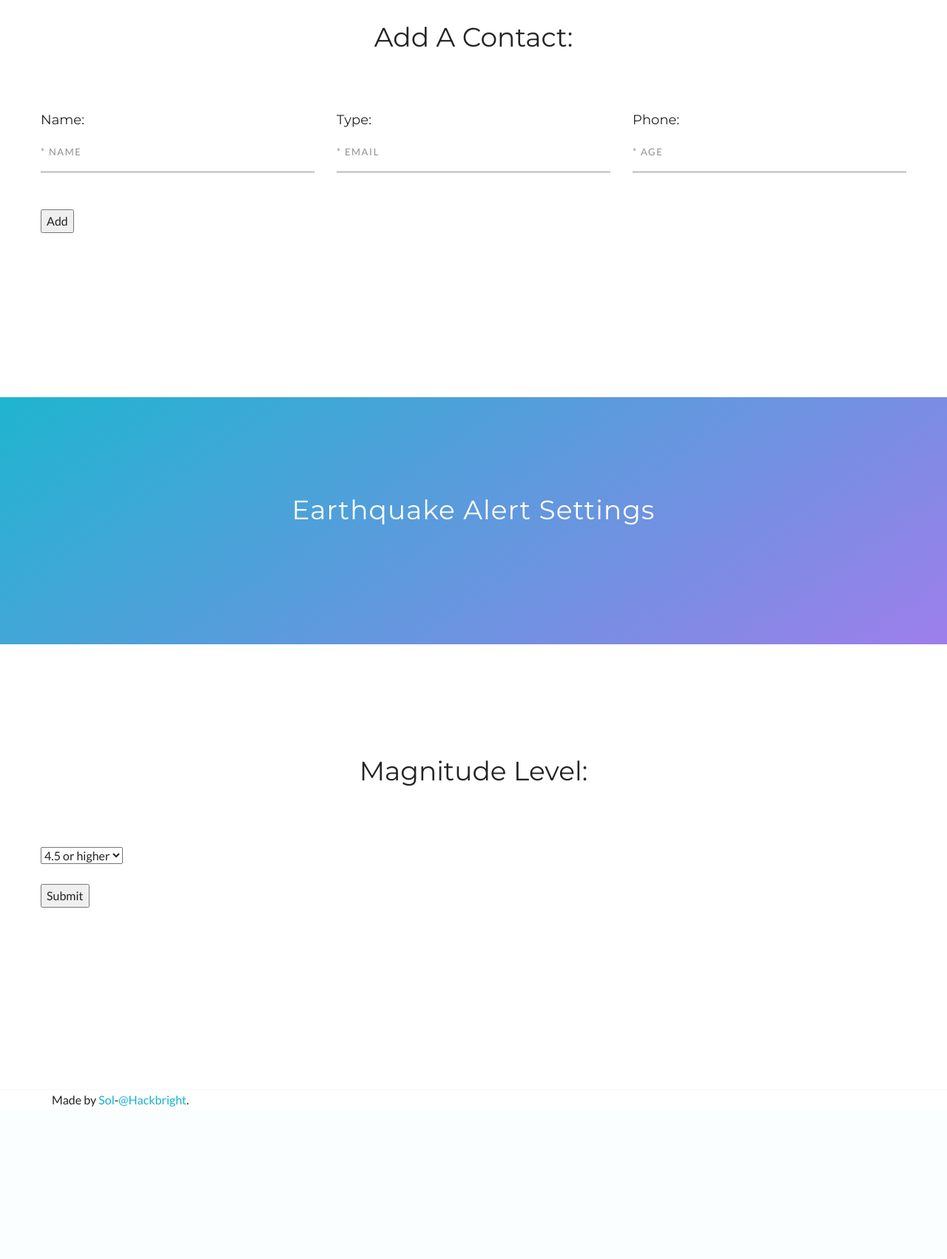
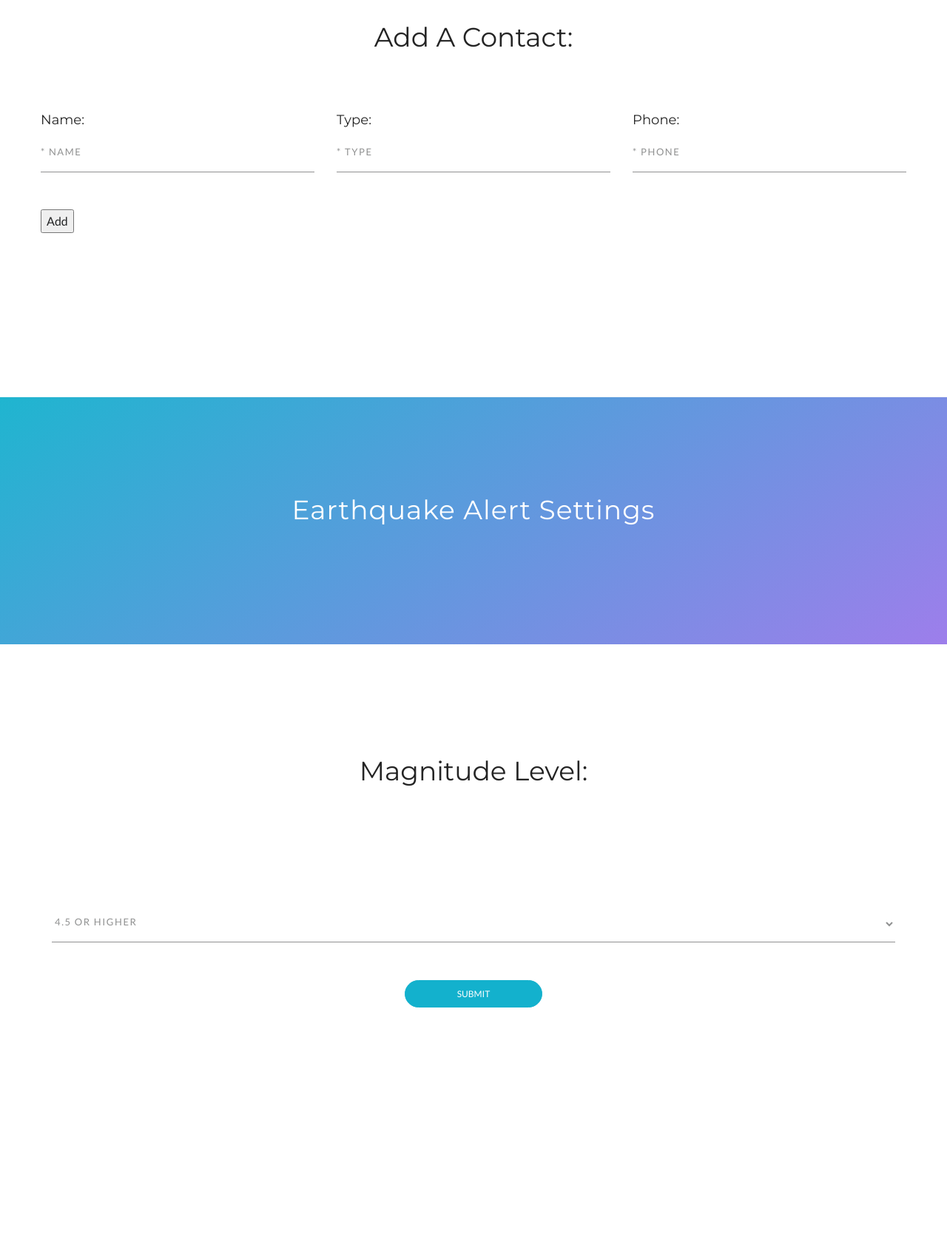
Before and after one commit to Sol1323/hb-nat-disaster-app, a Flask app: page /users/1 in a window 1280 px wide. Shown: the part 1212-2914 px from the top of the page at 74% size. Before the commit the page ends 2708 px from the top, so only its background shows below. Run offline with Flask 2, Linux system fonts and the light colour scheme; the visitor is signed in with stand-in values (Sample User, id 1); data comes from the database, SQL or seed files in the repository; data that the repository does not hold is empty; some libraries are stand-ins or nearby versions.

Commit message:
styled magnitude setting selection

```diff
--- a/server.py
+++ b/server.py
@@ -316,7 +316,7 @@ def create_test():
 if __name__ == '__main__':
     # We have to set debug=True here, since it has to be True at the point
     # that we invoke the DebugToolbarExtension
-    schedule.every(10).seconds.do(get_new_earthquake, level="2.5", period="hour")
+    schedule.every(30).seconds.do(get_new_earthquake, level="2.5", period="hour")
     app.debug = True
     connect_to_db(app)
     # Use the DebugToolbar
--- a/templates/user.html
+++ b/templates/user.html
@@ -219,11 +219,11 @@
           </div>
           <div class="col-sm-4 g-margin-b-30--xs g-margin-b-0--md">
             <h3 class="g-font-size-18--xs g-margin-b-10--xs">Type:</h3>
-            <input type="text" class="phone-type form-control s-form-v4__input g-padding-l-0--xs" name="type" placeholder="* Email">
+            <input type="text" class="phone-type form-control s-form-v4__input g-padding-l-0--xs" name="type" placeholder="* Type">
           </div>
           <div class="col-sm-4">
             <h3 class="g-font-size-18--xs g-margin-b-10--xs">Phone:</h3>
-            <input type="text" class="contact-phone form-control s-form-v4__input g-padding-l-0--xs" name="phone" placeholder="* Age">
+            <input type="text" class="contact-phone form-control s-form-v4__input g-padding-l-0--xs" name="phone" placeholder="* Phone">
           </div>
           <!-- new -->
         </div>
@@ -274,10 +274,6 @@
 </div>
 
 
-<!-- TODO: Toggle button on/off alert -->
-<!-- <label class="checkbox-inline">
-    <input type="checkbox" checked data-toggle="toggle"> Toggle Button
-  </label> -->
 <div class="g-hor-divider__solid--sky-light">
   <div class="container g-padding-y-80--xs g-padding-y-125--sm">
     <div class="row g-margin-b-60--xs g-margin-b-70--md">
@@ -286,17 +282,21 @@
         <h2 class="g-font-size-32--xs g-font-size-36--md">Magnitude level:</h2>
       </div>
 
+      <div class="container g-padding-y-80--xs g-padding-y-125--xsm">
+        <div class="g-text-center--xs">
+          <form id="earthquake-form" action="/settings/eqmag" method="POST">
+            <select class="form-control s-form-v4__input g-padding-l-0--xs" name="magnitude">
+              <option value="4.5">4.5 or higher</option>
+              <option value="2.5">2.5 or higher</option>
+            </select>
+            <br><br>
+            <input type="hidden" class="setting-code" name="setting_code" value="eqmag">
+            <input class="text-uppercase s-btn s-btn--xs s-btn--primary-bg g-radius--50 g-padding-x-70--xs g-margin-b-20--xs" type="submit" value="Submit">
+          </form>
+        </div>
+      </div>
 
-      <!-- TODO: Refactor model.py to store user's settings -->
-      <form id="earthquake-form" action="/settings/eqmag" method="POST">
-        <select name="magnitude">
-          <option value="4.5">4.5 or higher</option>
-          <option value="2.5">2.5 or higher</option>
-        </select>
-        <br><br>
-        <input type="hidden" class="setting-code" name="setting_code" value="eqmag">
-        <input type="submit" value="Submit">
-      </form><br><br>
+      <br><br>
 
     </div>
   </div>
```
